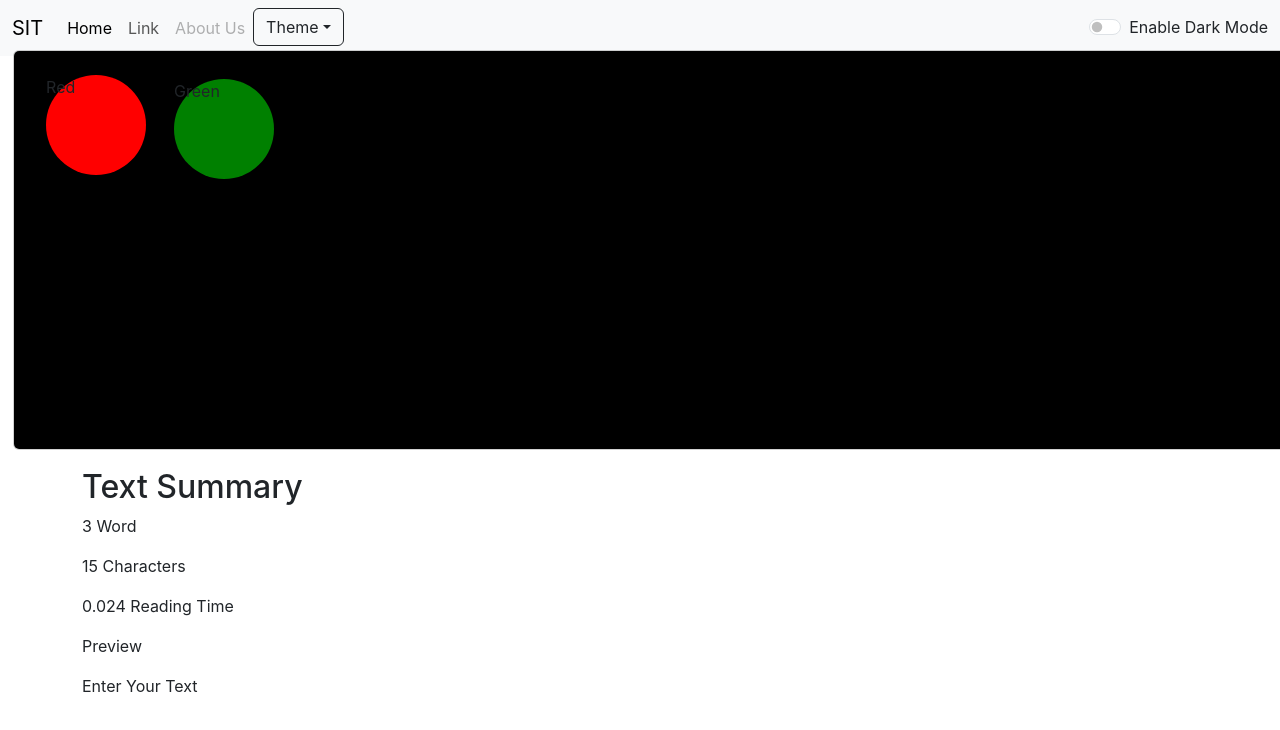
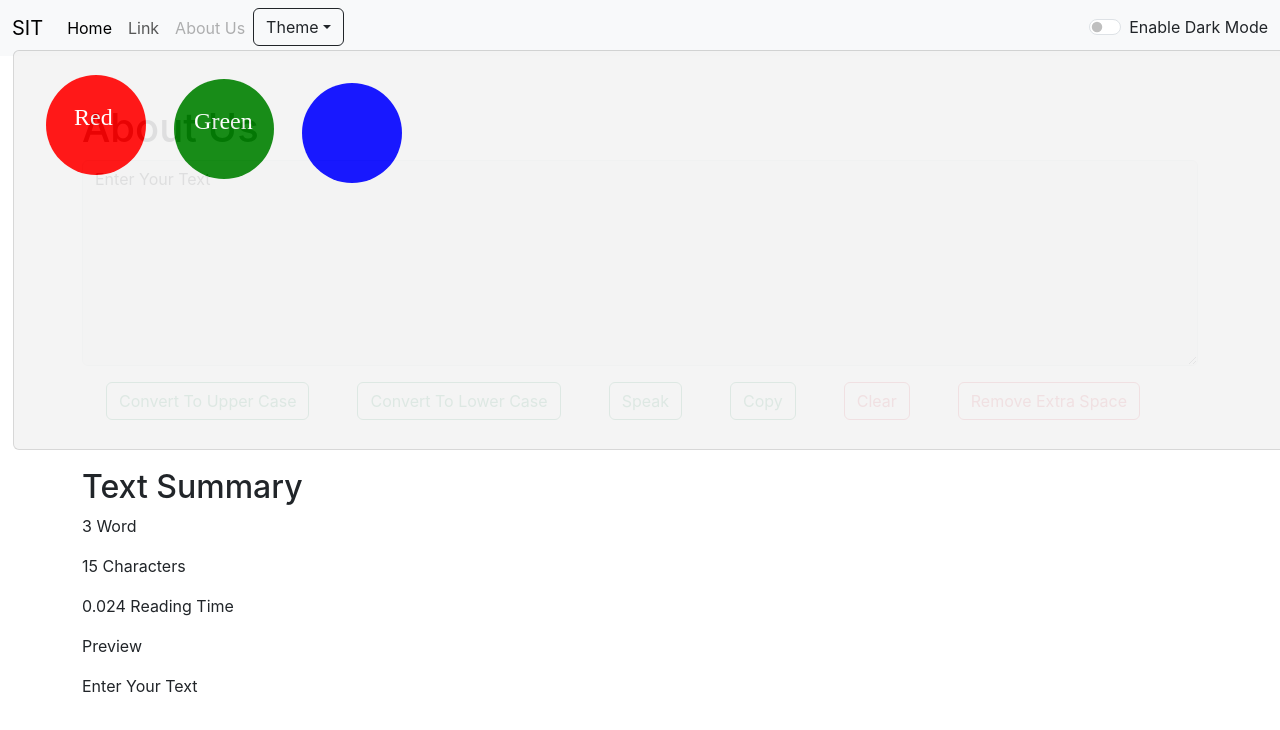
Before and after one commit to 6353079417/React-app-demo, a React (Create React App) app: page / in a window 1280 px wide. Both pictures are taken after a click on the button "Theme". Shown: the top 730 px of the page. Built offline with nearby package versions, Linux system fonts and the light colour scheme.

Commit message:
add image

```diff
--- a/src/App.css
+++ b/src/App.css
@@ -31,7 +31,40 @@ nav ul{
 #cir{
   height: 25rem;
     width: 83rem;
-    background-color: black;
+    background-color:rgb(243, 243, 243);
+    opacity: 0.9 ;
     margin-left: -240px;
 
 }
+.font-1{
+  color: white;
+    font-size: 24px;
+    margin-left: 28px;
+    position: absolute;
+    margin-top: 24px;
+    font-family: cursive;
+}
+.font-2{
+  color: white;
+  font-size: 24px;
+  margin-left: 20px;
+  position: absolute;
+  margin-top: 24px;
+  font-family: cursive;
+}
+.circle-3{
+  height: 100px;
+    width: 100px;
+    border-radius: 50%;
+    background-color: blue;
+    margin-left: 18rem;
+    margin-top: -6rem;
+}
+.font-3{
+  color: white;
+  font-size: 24px;
+  margin-left: 28px;
+  position: absolute;
+  margin-top: 24px;
+  font-family: cursive;
+}
--- a/src/App.js
+++ b/src/App.js
@@ -23,36 +23,57 @@ function App() {
       setBtnText("Enable Dark Mode");
     }
   }
-
-  const toggleMode1 = () => {
+  const redToggle = () => {
     if (mode === 'light') {
         setMode('red');
         document.body.style.background= "red"
-        document.body.style.color= "white"
+        document.body.style.color= "yellow"
+        setBtnText("Enable light Mode");
     } else {
       setMode('red');
-      document.body.style.background= "red"
-      document.body.style.color= "white"
+      document.body.style.background= "yellow"
+      document.body.style.color= "red"
+      setBtnText("Enable Dark Mode");
     }
   }
 
-  const toggleMode2 = () => {
+  const greenToggle = () => {
     if (mode === 'light') {
         setMode('green');
         document.body.style.background= "green"
         document.body.style.color= "white"
+        setBtnText("Enable light Mode");
     } else {
-      setMode('red');
-      document.body.style.background= "red"
+      setMode('green');
+      document.body.style.background= "green"
       document.body.style.color= "white"
+      setBtnText("Enable Dark Mode");
+    }
+  }
+
+  const blueToggle = () => {
+    if (mode === 'light') {
+        setMode('blue');
+        document.body.style.backgroundImage = "linear-gradient(to top, #a18cd1 0%, #fbc2eb 100%)";
+        document.body.style.color= "purple"
+        setBtnText("Enable light Mode");
+    } else {
+      setMode('blue');
+      document.body.style.background= "lightblue"
+      document.body.style.color= "blue"
+      setBtnText("Enable Dark Mode");
     }
   }
 
 
+
+
+
+
   return (
     <>
-    <Navbar  heading="SIT" AboutText="About Us" mode = {mode} btnText={btnText} toggleMode = {toggleMode} toggleMode1 = {toggleMode1} toggleMode2={toggleMode2}/>
-    <TextForm title="About Us" mode = {mode} toggleMode = {toggleMode}/>
+    <Navbar  heading="SIT" AboutText="About Us"  mode = {mode} btnText={btnText} toggleMode = {toggleMode} redToggle = {redToggle} blueToggle = {blueToggle}  greenToggle = {greenToggle}/>
+    <TextForm title="About Us" mode = {mode}  toggleMode = {toggleMode} redToggle = {redToggle} greenToggle = {greenToggle} blueToggle = {blueToggle}/>
     </>
   );
 }
--- a/src/components/Navbar.js
+++ b/src/components/Navbar.js
@@ -9,7 +9,9 @@ export default function Navbar(props) {
                     <span className="navbar-toggler-icon"></span>
                 </button>
                 <div className="collapse navbar-collapse" id="navbarSupportedContent">
-                    <ul className="navbar-nav me-auto mb-2 mb-lg-0">
+
+                    <ul className={`navbar-nav me-auto mb-2 mb-lg-0 text-${props.mode === 'black' ? 'yellow' : 'red'}`}>
+
                         <li className="nav-item">
                             <a className="nav-link active" aria-current="page" href="#">Home</a>
                         </li>
@@ -21,13 +23,15 @@ export default function Navbar(props) {
                             <a className="nav-link disabled" aria-disabled="true">{props.AboutText}</a>
                         </li>
 
-                        <div className="dropdown"> {props.toggleMode1}
+                        <div className="dropdown">
                         <button className="btn dropdown-toggle" type="button" data-bs-toggle="dropdown" aria-expanded="false" >
                          Theme
                         </button>
                         <ul className="dropdown-menu" id="cir">
-                           <div className="circle-1" onClick={props.toggleMode1}>Red</div>
-                           <div className="circle-2" onClick={props.toggleMode2}>Green</div>
+                           <div className="circle-1" onClick={props.redToggle}><p className="font-1">Red</p></div>
+                           <div className="circle-2" onClick={props.greenToggle}><p className="font-2">Green</p></div>
+                           <div className="circle-3" onClick={props.blueToggle}><p className="font-3"><img src="" alt="" /></p></div>
+
                         </ul>
                     </div>
                     </ul>
--- a/src/components/TextForm.js
+++ b/src/components/TextForm.js
@@ -51,8 +51,9 @@ export default function TextForm(props) {
 
     return (
         <div className="container my-5">
+
             <h1>{props.title}</h1>
-            <textarea className={`form-control bg-${props.mode} text-${props.mode === 'light' ? 'dark' : 'light' }`} id="exampleFormControlTextarea1"  rows="8" value={text} onChange={HandleOnChange}></textarea>
+            <textarea className={`form-control bg-${props.mode}  text-${props.mode === 'light' ? 'dark' : 'light' }`} id="exampleFormControlTextarea1"  rows="8" value={text} onChange={HandleOnChange}></textarea>
             <button className='btn btn-outline-success mt-3 mx-4' onClick={HandleUpChange}>Convert To Upper Case</button>
             <button className='btn btn-outline-success mt-3 mx-4' onClick={HandleLowerChange}>Convert To Lower Case</button>
             <button className='btn btn-outline-success mt-3 mx-4' onClick={HandleSpeak}>Speak</button>
```
Also changed, not shown: src/components/1.png (added).
